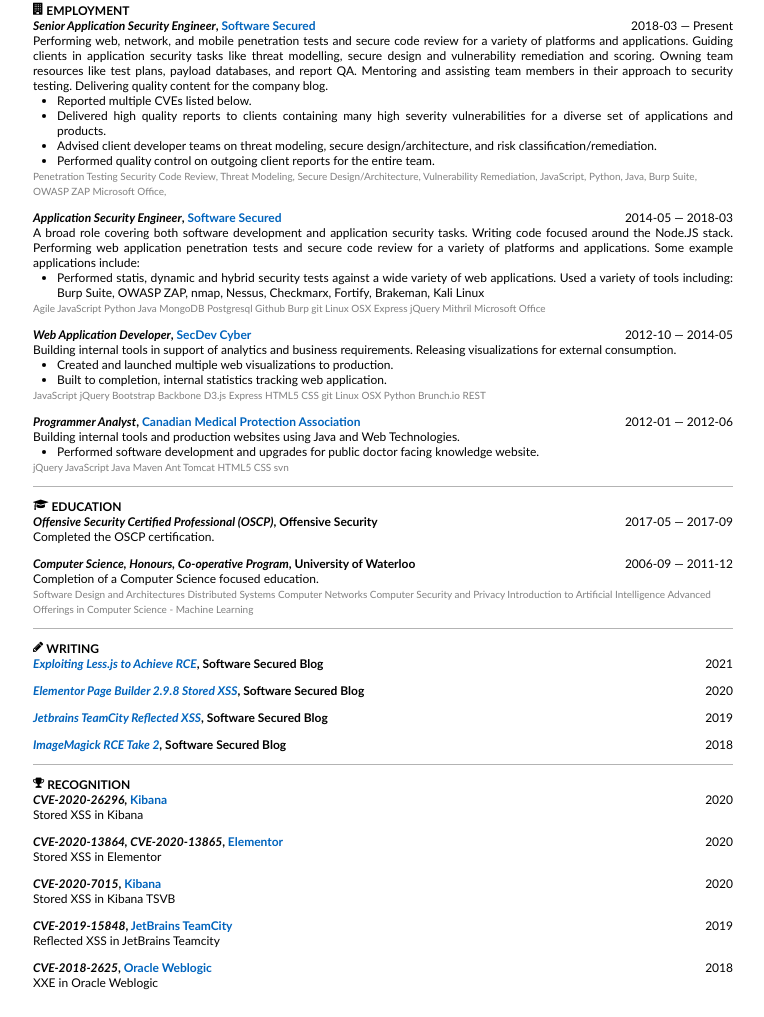
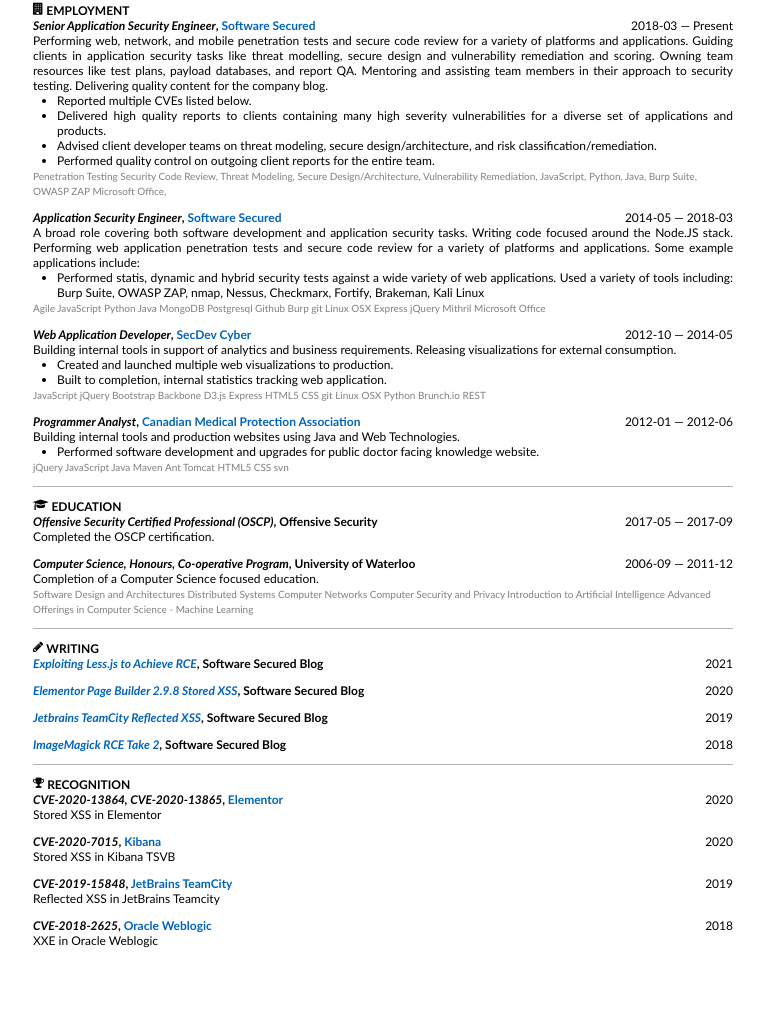
Before and after one commit to jeremybuis/resume, a website: page docs/index.html in a window 1280 px wide. Shown: the part 158-1175 px from the top of the page, without its empty margins (257-1021 px from the left). After the commit the page ends 1133 px from the top, so only its background shows below. Drawn offline with Linux system fonts and the light colour scheme.

Commit message:
removes vega cve

```diff
--- a/docs/index.html
+++ b/docs/index.html
@@ -299,12 +299,6 @@
 
                 </header>
                 <div>
-                     <h3><em>CVE-2020-26296</em>, <a href="https://www.elastic.co/community/security">Kibana</a></h3>
- <span class="tenure">2020</span>
-
-                    <p>Stored XSS in Kibana</p>
-                </div>
-                <div>
                      <h3><em>CVE-2020-13864, CVE-2020-13865</em>, <a href="https://wpscan.com/vulnerability/10256">Elementor</a></h3>
  <span class="tenure">2020</span>
 
```
Also changed, not shown: docs/jeremybuis-resume.pdf.html (+0 -6 lines), 1 other file.
